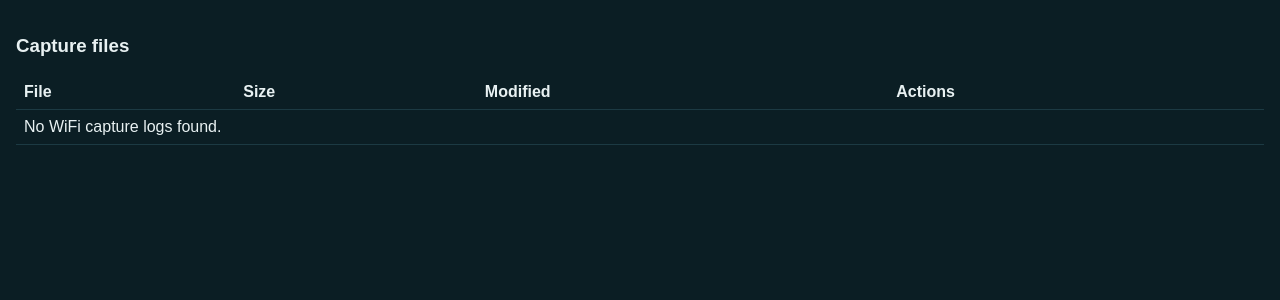
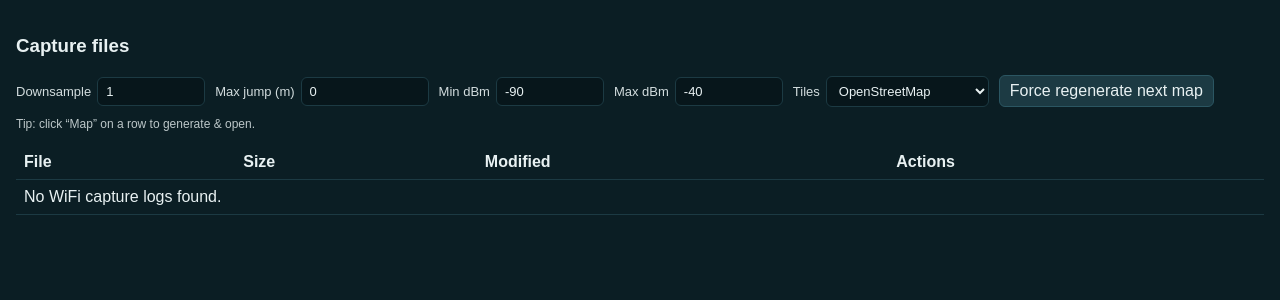
Before and after one commit to reznetwork/oati-ts-monitor, a Python web app: template templates/wifi_logs.html in a window 1280 px wide. Shown: the part 47-347 px from the top of the page. Run offline with Jinja, Linux system fonts and the light colour scheme; the template is opened without the code that fills it, so the values that code supplies are empty.

Commit message:
Add map generation feature for WiFi logs: implement _safe_generated_map_file and wifi_logs_map methods, enhance wifi_logs.html with map options and JavaScript for user interaction.

```diff
--- a/templates/wifi_logs.html
+++ b/templates/wifi_logs.html
@@ -11,12 +11,54 @@
     table { border-collapse: collapse; width: 100%; }
     th, td { border-bottom: 1px solid #1c3a43; padding: 8px; text-align: left; }
     .mono { font-family: monospace; }
+    .toolbar { display: flex; flex-wrap: wrap; gap: 10px; align-items: center; margin: 10px 0 14px; }
+    .field { display: flex; gap: 6px; align-items: center; font-size: 13px; }
+    .field label { opacity: 0.9; }
+    .field input, .field select {
+      background: #07161b; color: #e8f1f2; border: 1px solid #1c3a43; border-radius: 6px;
+      padding: 6px 8px; font-size: 13px;
+    }
+    .btn {
+      display: inline-block; background: #1c3a43; border: 1px solid #2b5662; color: #e8f1f2;
+      padding: 6px 10px; border-radius: 6px; text-decoration: none;
+    }
+    .btn:hover { background: #244a55; }
   </style>
 </head>
 <body>
   <header>WiFi Logs <a href="/" style="margin-left: 12px;">Dashboard</a></header>
   <main>
     <h3>Capture files</h3>
+    <div class="toolbar" role="group" aria-label="Map generation options">
+      <div class="field">
+        <label for="opt_downsample">Downsample</label>
+        <input id="opt_downsample" type="number" min="1" step="1" value="1" style="width: 90px;" />
+      </div>
+      <div class="field">
+        <label for="opt_maxjump">Max jump (m)</label>
+        <input id="opt_maxjump" type="number" min="0" step="1" value="0" style="width: 110px;" />
+      </div>
+      <div class="field">
+        <label for="opt_min_db">Min dBm</label>
+        <input id="opt_min_db" type="number" step="1" value="-90" style="width: 90px;" />
+      </div>
+      <div class="field">
+        <label for="opt_max_db">Max dBm</label>
+        <input id="opt_max_db" type="number" step="1" value="-40" style="width: 90px;" />
+      </div>
+      <div class="field">
+        <label for="opt_tiles">Tiles</label>
+        <select id="opt_tiles">
+          <option>OpenStreetMap</option>
+          <option>CartoDB Positron</option>
+          <option>CartoDB Dark_Matter</option>
+          <option>Stamen Terrain</option>
+          <option>Stamen Toner</option>
+        </select>
+      </div>
+      <a class="btn" href="#" onclick="forceRegenerateAll(); return false;">Force regenerate next map</a>
+      <span style="opacity:0.8; font-size:12px;">Tip: click “Map” on a row to generate & open.</span>
+    </div>
     <table>
       <thead>
         <tr><th>File</th><th>Size</th><th>Modified</th><th>Actions</th></tr>
@@ -28,6 +70,7 @@
           <td>{{ item.size }}</td>
           <td>{{ item.modified }}</td>
           <td>
+            <a href="/wifilogs/map/{{ item.name }}" onclick="return openMap('{{ item.name }}');">Map</a> |
             <a href="/wifilogs/view/{{ item.name }}">Review</a> |
             <a href="/wifilogs/download/{{ item.name }}">Download</a>
           </td>
@@ -39,5 +82,51 @@
       </tbody>
     </table>
   </main>
+  <script>
+    (function () {
+      let forceNext = false;
+
+      function q(id) { return document.getElementById(id); }
+      function num(id, dflt) {
+        const el = q(id);
+        const v = el ? el.value : "";
+        const n = Number(v);
+        return Number.isFinite(n) ? n : dflt;
+      }
+      function str(id, dflt) {
+        const el = q(id);
+        const v = el ? String(el.value || "") : "";
+        return v.trim() ? v.trim() : dflt;
+      }
+
+      window.forceRegenerateAll = function () {
+        forceNext = true;
+        alert("Next map generation will be forced (cache bypass).");
+      };
+
+      window.openMap = function (name) {
+        const downsample = Math.max(1, Math.floor(num("opt_downsample", 1)));
+        const maxJump = Math.max(0, num("opt_maxjump", 0));
+        const minDb = num("opt_min_db", -90);
+        const maxDb = num("opt_max_db", -40);
+        const tiles = str("opt_tiles", "OpenStreetMap");
+
+        const params = new URLSearchParams();
+        params.set("downsample", String(downsample));
+        params.set("max_jump_m", String(maxJump));
+        params.set("min_db", String(minDb));
+        params.set("max_db", String(maxDb));
+        params.set("tiles", tiles);
+        if (forceNext) {
+          params.set("force", "1");
+          forceNext = false;
+        }
+
+        const url = "/wifilogs/map/" + encodeURIComponent(name) + "?" + params.toString();
+        window.open(url, "_blank", "noopener");
+        return false;
+      };
+    })();
+  </script>
 </body>
 </html>
```
Also changed, not shown: daemon_services.py (+82 -0 lines).
